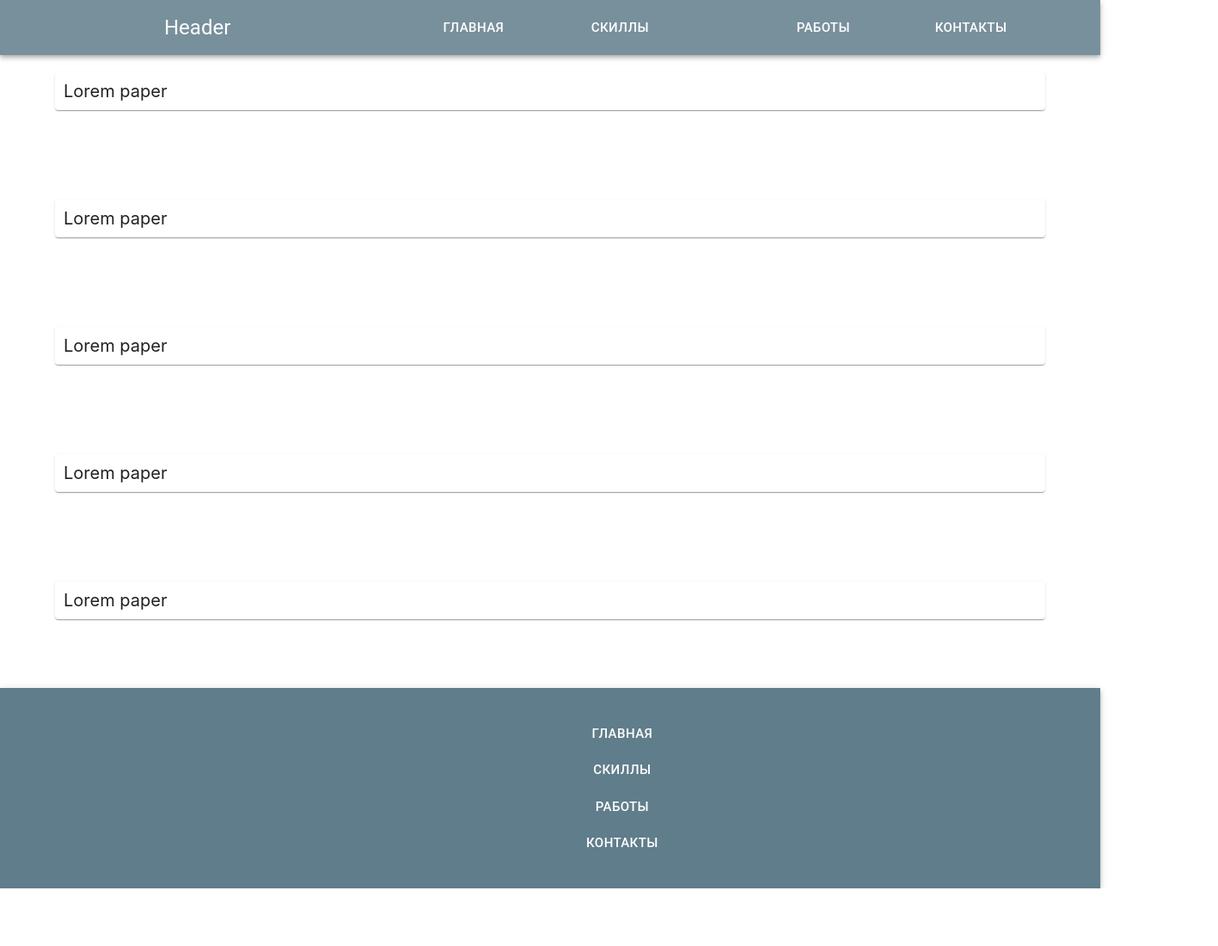
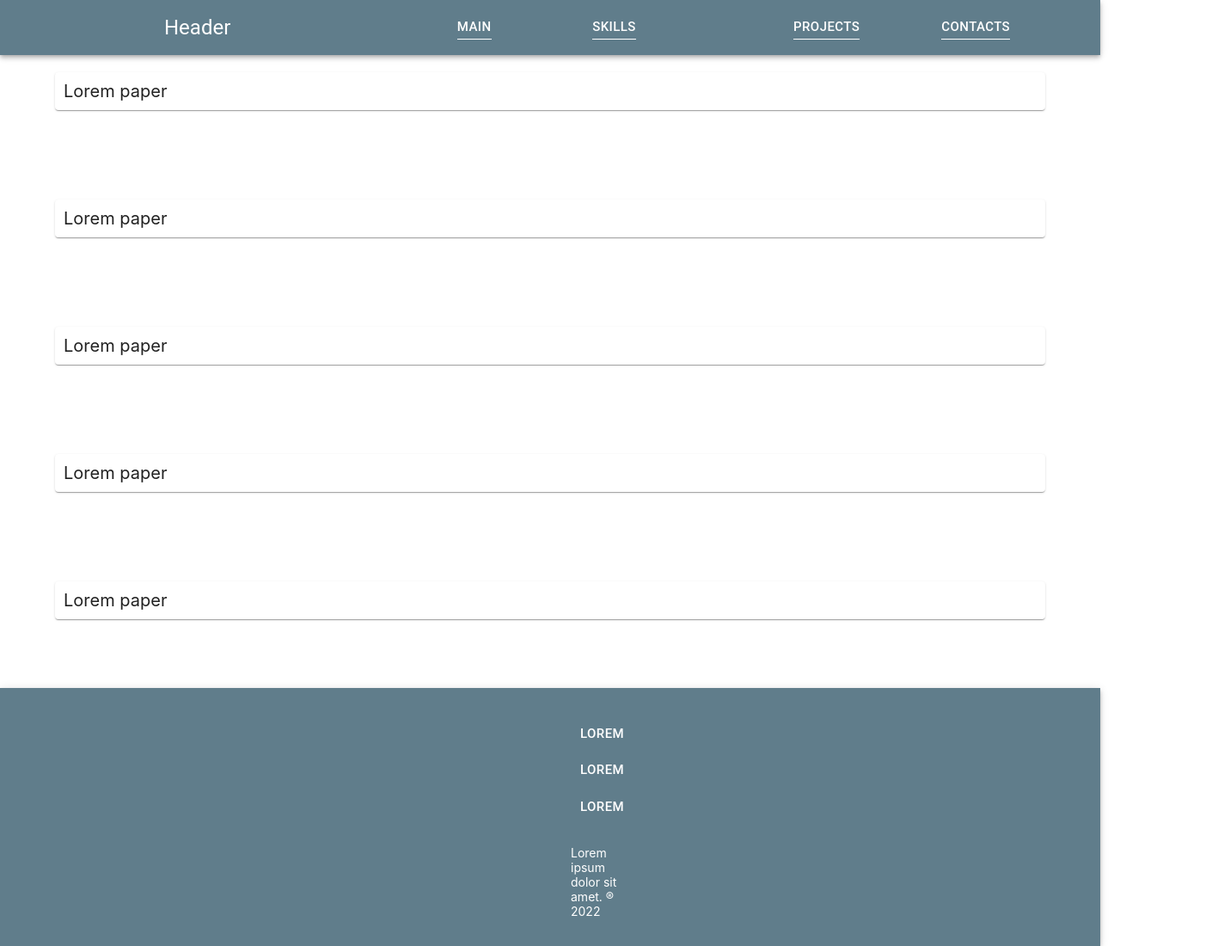
Before and after one commit to yo-atmosf3re/_port, a React (Create React App) app: page / in a window 1280 px wide. Shown: the whole page at 86% size, 1417 px wide, since content can reach past the window. Before the commit the page ends 1033 px from the top, so only its background shows below. Built offline with nearby package versions, Linux system fonts and the light colour scheme.

Commit message:
changing the layout of the footer;

```diff
--- a/src/App.tsx
+++ b/src/App.tsx
@@ -1,6 +1,6 @@
 import React from 'react';
 import './App.css';
-import { AppBar, Avatar, Box, Button, Container, createTheme, Grid, IconButton, Paper, ThemeProvider, Toolbar, Tooltip, Typography } from '@mui/material';
+import { AppBar, Box, Button, Container, createTheme, Grid, IconButton, Paper, ThemeProvider, Toolbar, Typography } from '@mui/material';
 import s from './App.module.css'
 
 function App() {
@@ -20,14 +20,14 @@ function App() {
   return (
     <div>
       <ThemeProvider theme={theme}>
+        {/* HEADER */}
         <Box>
-          <AppBar color='primary' position="relative">
+          <AppBar color='secondary' position="relative">
             <Toolbar>
               <IconButton
                 size="small"
                 edge="start"
                 color="default"
-              // sx={{ mr: 5 }}
               >
               </IconButton>
               <Typography px={{ xs: 3, sm: 20 }} variant="h5" component="div" sx={{ flexGrow: 3 }}>
@@ -35,31 +35,24 @@ function App() {
               </Typography>
               <Grid spacing={0.4} container justifyContent={'space-evenly'}>
                 <Grid item>
-                  <Button size='large' color="inherit">Главная</Button>
+                  <Button size='large' color="inherit"><Box borderBottom={1}>Main</Box></Button>
                 </Grid>
                 <Grid item>
-                  <Button size='large' color="inherit">Скиллы</Button>
+                  <Button size='large' color="inherit"><Box borderBottom={1}>Skills</Box></Button>
                 </Grid>
               </Grid>
               <Grid spacing={0.4} container justifyContent={'space-evenly'}>
                 <Grid item>
-                  <Button size='large' color="inherit">Работы</Button>
+                  <Button size='large' color="inherit"> <Box borderBottom={1}>Projects</Box> </Button>
                 </Grid>
                 <Grid item>
-                  <Button size='large' color="inherit">Контакты</Button>
+                  <Button size='large' color="inherit"><Box borderBottom={1}>Contacts</Box></Button>
                 </Grid>
               </Grid>
-
-
-              {/* <Box textAlign='center' px={{ xs: 3, sm: 20 }} py={{ xs: 5, sm: 4 }}>
-                <Button size='large' color="inherit">Главная</Button>
-                <Button size='large' color="inherit">Скиллы</Button>
-                <Button size='large' color="inherit">Работы</Button>
-                <Button size='large' color="inherit">Контакты</Button>
-              </Box> */}
             </Toolbar>
           </AppBar>
         </Box>
+        {/* MAIN */}
         <Container style={{ height: '100vh' }}>
           <Grid justifyContent='center' fontSize='20px' container direction='column' columns={3} spacing={8}>
             <Grid item>
@@ -98,28 +91,23 @@ function App() {
               </Box>
             </Grid>
           </Grid>
-
         </Container>
+        {/* FOOTER */}
         <Box>
           <AppBar color='secondary' position="relative">
             <Toolbar>
-              <IconButton
-                size="small"
-                edge="start"
-                color="default">
-              </IconButton>
-              <Box textAlign='center' px={{ xs: 3, sm: 80 }} py={{ xs: 5, sm: 4 }}>
-                <Button size='large' color="inherit">Главная</Button>
-                <Button size='large' color="inherit">Скиллы</Button>
-                <Button size='large' color="inherit">Работы</Button>
-                <Button size='large' color="inherit">Контакты</Button>
+              <Box justifyContent={'center'} px={{ xs: 3, sm: 80 }} py={{ xs: 5, sm: 4 }}>
+                <Button size='large' color="inherit">Lorem</Button>
+                <Button size='large' color="inherit">Lorem</Button>
+                <Button size='large' color="inherit">Lorem</Button>
+                <Box fontSize={'14px'} justifyContent={'center'} pt={{ xs: 5, sm: 3 }} pb={{ xs: 5, sm: 0 }}>
+                  Lorem ipsum dolor sit amet. &reg; {new Date().getFullYear()}
+                </Box>
               </Box>
+
             </Toolbar>
           </AppBar>
         </Box>
-        {/* <Box>
-          <Toolbar style={{ position: 'static', backgroundColor: '#607d8b', height: '8vh', color: 'white' }}></Toolbar>
-        </Box> */}
       </ThemeProvider>
     </div >
   );
@@ -153,3 +141,7 @@ export default App;
             </Grid>
           </Container>
         </Box> */}
+
+{/* <Box>
+          <Toolbar style={{ position: 'static', backgroundColor: '#607d8b', height: '8vh', color: 'white' }}></Toolbar>
+        </Box> */}
```
